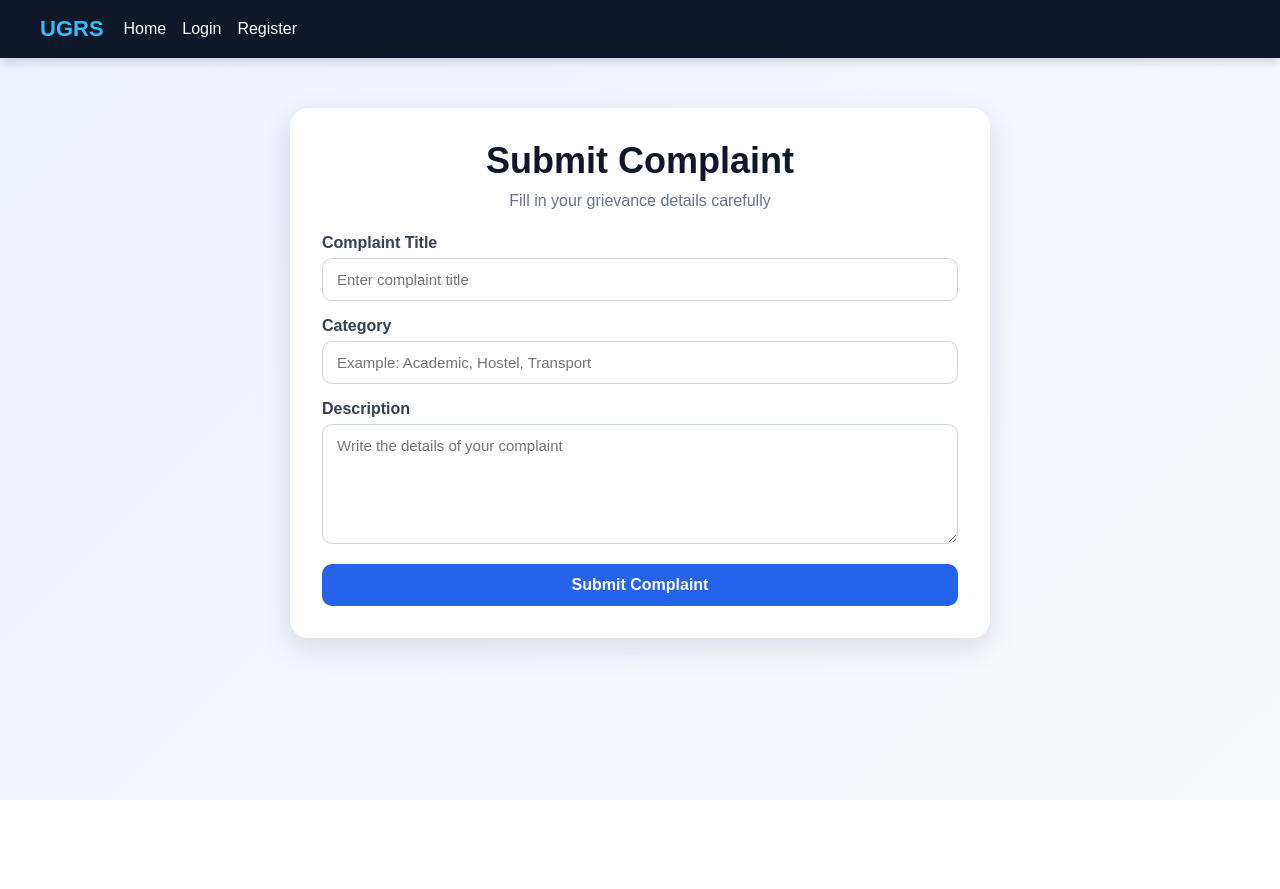
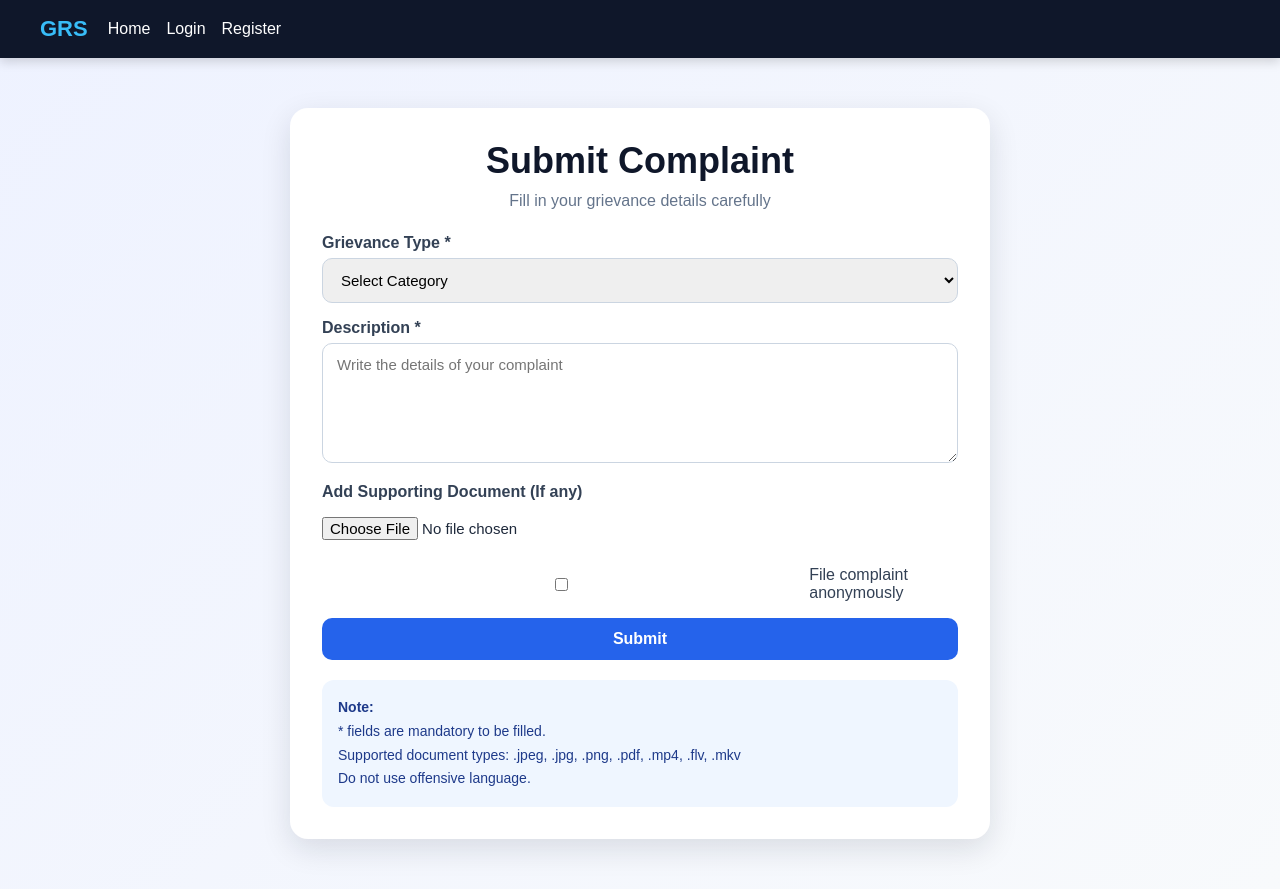
Before and after one commit to Heaven-Bro/GRS, a React app in the folder frontend/: page /submit in a window 1280 px wide. Before the commit the page ends 800 px from the top, so only its background shows below. Built offline with nearby package versions, Linux system fonts and the light colour scheme; the HTML template or start-up script is replaced by a standard one.

Commit message:
grievance type dropdown other category anonymous checkbox UI file input UI

```diff
--- a/frontend/src/App.jsx
+++ b/frontend/src/App.jsx
@@ -32,7 +32,7 @@ function AppContent() {
     <div className="app-container">
       <nav className="navbar">
         <div className="nav-left">
-          <div className="logo">UGRS</div>
+          <div className="logo">GRS</div>
           <div className="nav-links">
             <Link to="/">Home</Link>
 
--- a/frontend/src/pages/SubmitComplaint.jsx
+++ b/frontend/src/pages/SubmitComplaint.jsx
@@ -2,32 +2,73 @@ import { useState } from "react";
 import { submitComplaint } from "../services/api";
 
 function SubmitComplaint() {
+    const grievanceTypes = [
+        "Ragging",
+        "Harassment",
+        "Faculty Behaviour",
+        "Academic Probations",
+        "Hostel",
+        "SC/ST",
+        "Canteen",
+        "Transport",
+        "Cleanliness",
+        "Fees",
+        "Other",
+    ];
+
     const [formData, setFormData] = useState({
-        title: "",
-        category: "",
+        grievance_type: "",
+        extra_category: "",
         description: "",
+        is_anonymous: false,
+        document: null,
     });
 
     const [message, setMessage] = useState("");
 
     const handleChange = (event) => {
+        const { name, value, type, checked, files } = event.target;
+
         setFormData({
             ...formData,
-            [event.target.name]: event.target.value,
+            [name]:
+                type === "checkbox"
+                    ? checked
+                    : type === "file"
+                        ? files[0]
+                        : value,
         });
     };
 
     const handleSubmit = async (event) => {
         event.preventDefault();
 
+        const finalCategory =
+            formData.grievance_type === "Other"
+                ? formData.extra_category
+                : formData.grievance_type;
+
+        const submitData = new FormData();
+        submitData.append("title", finalCategory);
+        submitData.append("category", finalCategory);
+        submitData.append("description", formData.description);
+
+        if (formData.document) {
+            submitData.append("document", formData.document);
+        }
+
+        submitData.append("is_anonymous", formData.is_anonymous);
+
         try {
-            await submitComplaint(formData);
+            await submitComplaint(submitData);
             setMessage("Complaint submitted successfully");
 
             setFormData({
-                title: "",
-                category: "",
+                grievance_type: "",
+                extra_category: "",
                 description: "",
+                is_anonymous: false,
+                document: null,
             });
         } catch (error) {
             console.log(error.response?.data);
@@ -50,29 +91,36 @@ function SubmitComplaint() {
 
                 <form onSubmit={handleSubmit}>
                     <div className="form-group">
-                        <label>Complaint Title</label>
-                        <input
-                            type="text"
-                            name="title"
-                            value={formData.title}
+                        <label>Grievance Type *</label>
+                        <select
+                            name="grievance_type"
+                            value={formData.grievance_type}
                             onChange={handleChange}
-                            placeholder="Enter complaint title"
-                        />
+                        >
+                            <option value="">Select Category</option>
+                            {grievanceTypes.map((type) => (
+                                <option key={type} value={type}>
+                                    {type}
+                                </option>
+                            ))}
+                        </select>
                     </div>
 
-                    <div className="form-group">
-                        <label>Category</label>
-                        <input
-                            type="text"
-                            name="category"
-                            value={formData.category}
-                            onChange={handleChange}
-                            placeholder="Example: Academic, Hostel, Transport"
-                        />
-                    </div>
+                    {formData.grievance_type === "Other" && (
+                        <div className="form-group">
+                            <label>Other Grievance Type *</label>
+                            <input
+                                type="text"
+                                name="extra_category"
+                                value={formData.extra_category}
+                                onChange={handleChange}
+                                placeholder="Write your grievance type"
+                            />
+                        </div>
+                    )}
 
                     <div className="form-group">
-                        <label>Description</label>
+                        <label>Description *</label>
                         <textarea
                             name="description"
                             value={formData.description}
@@ -81,10 +129,42 @@ function SubmitComplaint() {
                         />
                     </div>
 
+                    <div className="form-group">
+                        <label>Add Supporting Document (If any)</label>
+                        <input
+                            type="file"
+                            name="document"
+                            onChange={handleChange}
+                            accept=".jpg,.jpeg,.png,.pdf,.mp4,.flv,.mkv"
+                        />
+                    </div>
+
+                    <div className="form-group checkbox-group">
+                        <label>
+                            <input
+                                type="checkbox"
+                                name="is_anonymous"
+                                checked={formData.is_anonymous}
+                                onChange={handleChange}
+                            />{" "}
+                            File complaint anonymously
+                        </label>
+                    </div>
+
                     <button className="primary-btn" type="submit">
-                        Submit Complaint
+                        Submit
                     </button>
                 </form>
+
+                <div className="info-box" style={{ marginTop: "20px", textAlign: "left" }}>
+                    <strong>Note:</strong>
+                    <br />
+                    * fields are mandatory to be filled.
+                    <br />
+                    Supported document types: .jpeg, .jpg, .png, .pdf, .mp4, .flv, .mkv
+                    <br />
+                    Do not use offensive language.
+                </div>
             </div>
         </div>
     );
--- a/frontend/src/styles.css
+++ b/frontend/src/styles.css
@@ -235,3 +235,26 @@ a {
         font-size: 28px;
     }
 }
+
+.checkbox-group {
+    margin-top: 10px;
+}
+
+.checkbox-group label {
+    display: flex;
+    align-items: center;
+    gap: 8px;
+    font-weight: 500;
+    color: #334155;
+}
+
+input[type="file"] {
+    padding: 10px 0;
+    border: none;
+    background: transparent;
+}
+
+.info-box {
+    font-size: 14px;
+    line-height: 1.7;
+}
```
